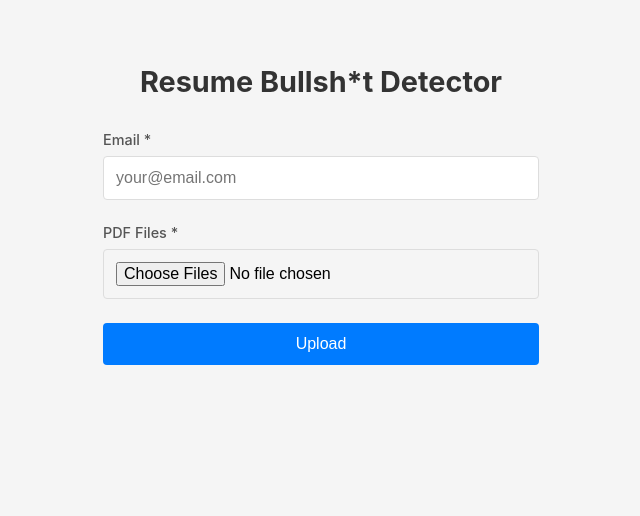
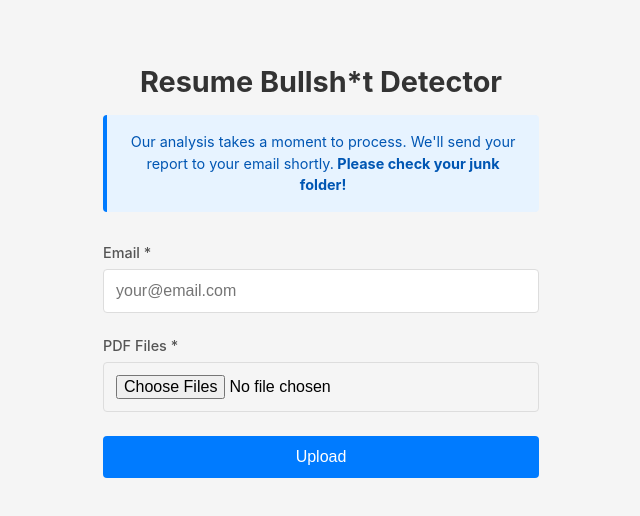
Before and after one commit to douglasichen/resume-bs-detector-frontend, a React app: page / in a window 1280 px wide. Shown: the top 516 px of the page, without its empty margins (319-959 px from the left). Built offline with nearby package versions, Linux system fonts and the light colour scheme; the HTML template or start-up script is replaced by a standard one.

Commit message:
chore: norte

```diff
--- a/src/App.css
+++ b/src/App.css
@@ -6,9 +6,21 @@
 
 h1 {
   font-size: 1.8rem;
-  margin-bottom: 2rem;
+  margin-bottom: 1rem;
   color: #333;
   text-align: center;
+}
+
+.info-note {
+  text-align: center;
+  padding: 1rem;
+  margin-bottom: 2rem;
+  background-color: #e7f3ff;
+  border-left: 4px solid #007bff;
+  border-radius: 4px;
+  color: #0056b3;
+  font-size: 0.9rem;
+  line-height: 1.5;
 }
 
 form {
--- a/src/App.jsx
+++ b/src/App.jsx
@@ -85,6 +85,10 @@ function App() {
   return (
     <div className="container">
       <h1>Resume Bullsh*t Detector</h1>
+      <p className="info-note">
+        Our analysis takes a moment to process. We'll send your report to your email shortly.
+        <strong> Please check your junk folder!</strong>
+      </p>
       <form onSubmit={handleSubmit}>
         <div className="form-group">
           <label htmlFor="email">Email *</label>
```
